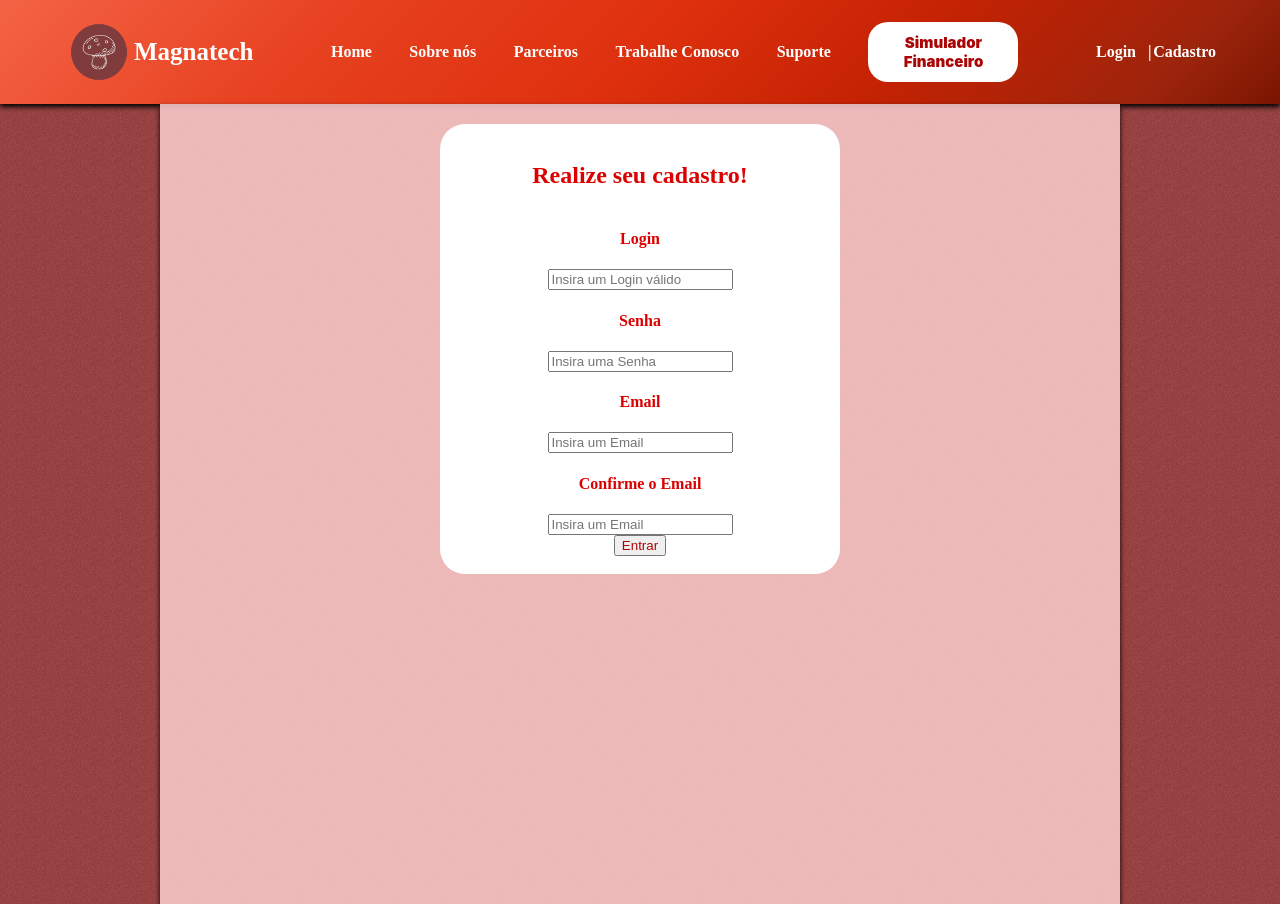
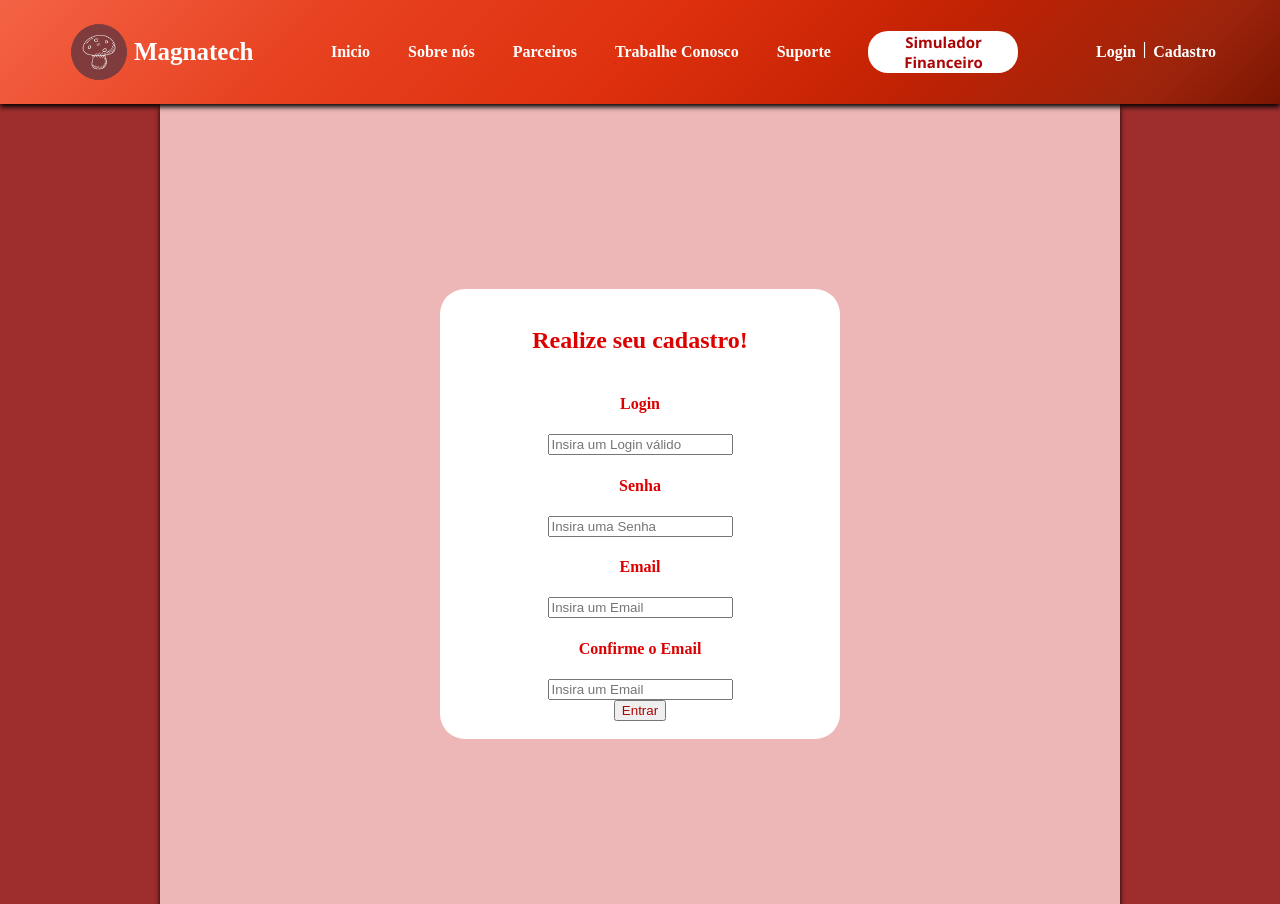
Before and after one commit to HeroldPassos/Magnatech-squad, a plain HTML site: page cadastro.html in a window 1280 px wide. Drawn offline with Linux system fonts and the light colour scheme.

Commit message:
Gabriel Felipe Correcoes 26/04/2022

```diff
--- a/cadastro.html
+++ b/cadastro.html
@@ -19,19 +19,20 @@
 			</a>
 
 			<ul class="navbar">
-        <li> <a class="nav-itens" href="index.html">Home</a> </li>
-        <li> <a class="nav-itens" href="">Sobre nós</a> </li>
-        <li> <a class="nav-itens" href="">Parceiros</a> </li>
-        <li> <a class="nav-itens" href="">Trabalhe Conosco</a> </li>
-        <li> <a class="nav-itens" href="">Suporte</a></li>
+				<li><a class="nav-itens" href="index.html">Inicio</a></li>
+				<li><a class="nav-itens" href="">Sobre nós</a></li>
+				<li><a class="nav-itens" href="">Parceiros</a></li>
+				<li><a class="nav-itens" href="">Trabalhe Conosco</a></li>
+				<li><a class="nav-itens" href="">Suporte</a></li>
 			</ul>
-      <button class="botao"><a class="btn" href="calculadora.html">Simulador Financeiro</a> </button>
+			<a class="btn" href="calculadora.html"><button class="botao">Simulador Financeiro</button></a>
 
 			<div class="login">
 				<ul class="usuario">
-          <li> <a class="nav-itens" href="login.html">Login</a> &nbsp; |</li>
+					<li> <a class="nav-itens" href="login.html">Login</a></li> |
 					<li> <a class="nav-itens" href="cadastro.html">Cadastro</a> </li>
 				</ul>
+			</div>
 		</div>
 	</div>
 	<!-- termino da header -->
@@ -44,8 +45,8 @@
 				<h2>Realize seu cadastro!</h2>
 				<h4>Login</h4> <input type="text" id="in_login" placeholder="Insira um Login válido">
 				<h4>Senha</h4> <input type="password" id="in_password" placeholder="Insira uma Senha">
-            <h4>Email</h4> <input type="text" id="in_email1" placeholder="Insira um Email">
-            <h4>Confirme o Email</h4> <input type="text" id="in_email2" placeholder="Insira um Email">
+				<h4>Email</h4> <input type="email" id="in_email1" placeholder="Insira um Email">
+				<h4>Confirme o Email</h4> <input type="email" id="in_email2" placeholder="Insira um Email">
 
 				<button class="btn" onclick="funcao()">Entrar</button>
 
--- a/estiloCSS/layout.css
+++ b/estiloCSS/layout.css
@@ -1,17 +1,17 @@
-body{
-    margin: 0px ;
+body {
+    margin: 0px;
     font-family: ecosis;
     background-color: rgb(158, 46, 46);
-    background-image: url(../imgs/plano\ de\ fundo.png);
+    /* background-image: url(../imgs/plano\ de\ fundo.png); */
 }
 
 .header {
-    background: rgb(244,99,69);
-    background: linear-gradient(135deg, rgba(244,99,69,1) 0%, rgba(231,66,33,1) 25%, rgba(222,48,14,1) 50%, rgba(195,34,3,1) 70%, rgba(156,36,12,1) 90%, rgba(122,21,1,1) 100%);
+    background: rgb(244, 99, 69);
+    background: linear-gradient(135deg, rgba(244, 99, 69, 1) 0%, rgba(231, 66, 33, 1) 25%, rgba(222, 48, 14, 1) 50%, rgba(195, 34, 3, 1) 70%, rgba(156, 36, 12, 1) 90%, rgba(122, 21, 1, 1) 100%);
     height: 13vh;
     width: 100%;
     font-weight: bold;
-    box-shadow: 0px 3px  5px black;
+    box-shadow: 0px 3px 5px black;
     position: relative;
 }
 
@@ -21,15 +21,14 @@ body{
     align-items: center;
 }
 
-.container{
+.container {
     width: 90%;
     display: flex;
     margin: auto;
-
 }
 
-.icone-logo{
-    color:#FFFFFF;
+.icone-logo {
+    color: #FFFFFF;
     display: flex;
     align-items: center;
     justify-content: space-between;
@@ -38,7 +37,7 @@ body{
     margin: 0px;
 }
 
-.navbar{
+.navbar {
     width: 500px;
     display: flex;
     justify-content: space-between;
@@ -46,36 +45,55 @@ body{
     /* padding: 0; */
 }
 
-.itens{
+.itens {
     transition: 1s;
 }
 
-.itens:hover{
-    -webkit-transform:scale(1.2);
+.itens:hover {
+    -webkit-transform: scale(1.2);
     -ms-transform: scale(1.2);
-    transform:scale(1.2);
+    transform: scale(1.2);
 }
 
-.nav-itens{
-    color:#FFFFFF;
+.nav-itens {
+    color: #FFFFFF;
     text-decoration: none;
+
+    display: block;
+    position: relative;
+    padding: 0.2em 0;
+    overflow: hidden;
 }
 
 .nav-itens:active {
     color: #AAAAAA;
 }
 
-/* .itens-navbar{
-    border:2px solid black;
-} */
+  /* Fade in */
+  .nav-itens::after {
+    content: '';
+    position: absolute;
+    bottom: 0;
+    left: 0;
+    width: 100%;
+    height: 0.1em;
+    background-color: #770055;
+    transition: transform 300ms;
+    transform: translate(-100%, 0);
+}
+
+  .nav-itens:hover::after,
+  .nav-itens:focus::after{
+    transform: translate(0, 0);
+  }
 
 .botao {
     background-color: white;
     border-radius: 20px;
-    height: 60px;
+    height: 80%;
     width: 150px;
     border: none;
-    font-family: -apple-system, BlinkMacSystemFont, 'Segoe UI', Roboto, Oxygen, Ubuntu, Cantarell, 'Open Sans', 'Helvetica Neue', sans-serif;
+    font-family: 'Segoe UI', 'Open Sans', 'Helvetica Neue', sans-serif;
     font-size: 15px;
     color: #AC0505;
     font-weight: bolder;
@@ -83,12 +101,13 @@ body{
 }
 
 .botao:hover {
-    -webkit-transform:scale(1.10);
+    -webkit-transform: scale(1.10);
     -ms-transform: scale(1.10);
-    transform:scale(1.10);
+    transform: scale(1.10);
     /* transition: 1s; */
 }
-.btn{
+
+.btn {
     text-decoration: none;
     color: #AC0505;
 }
@@ -97,7 +116,7 @@ body{
     width: 160px;
 }
 
-.usuario{
+.usuario {
     list-style: none;
     display: flex;
     justify-content: space-between;
@@ -106,7 +125,7 @@ body{
 
 /* inicio banner */
 
-.banner{
+.banner {
     background-color: rgba(247, 199, 199, 0.897);
     height: 100vh;
     width: 75%;
@@ -115,7 +134,6 @@ body{
     margin: auto;
     box-shadow: 0px 3px 5px black;
     flex-direction: column;
-
 }
 
 .banner .card {
@@ -132,7 +150,7 @@ body{
     margin-top: 20px;
 }
 
-.card .line{
+.card .line {
     display: flex;
     justify-content: space-between;
     width: 93%;
@@ -147,16 +165,17 @@ body{
     border-radius: 15px;
     padding: 50px;
 }
+
 /* fim banner */
 
 /* inicio rodapé */
 
-.baseboard  {
+.baseboard {
     height: 100px;
     display: flex;
     align-items: center;
-    background: rgb(244,99,69);
-    background: linear-gradient(315deg, rgba(244,99,69,1) 0%, rgba(231,66,33,1) 25%, rgba(222,48,14,1) 50%, rgba(195,34,3,1) 70%, rgba(156,36,12,1) 90%, rgba(122,21,1,1) 100%);
-    box-shadow: 3px 0px  5px black;
+    background: rgb(244, 99, 69);
+    background: linear-gradient(315deg, rgba(244, 99, 69, 1) 0%, rgba(231, 66, 33, 1) 25%, rgba(222, 48, 14, 1) 50%, rgba(195, 34, 3, 1) 70%, rgba(156, 36, 12, 1) 90%, rgba(122, 21, 1, 1) 100%);
+    box-shadow: 3px 0px 5px black;
     position: relative;
 }
```
Also changed, not shown: calculadora.html (+10 -12 lines), index.html (+7 -7 lines), login.html (+8 -7 lines). Lines whose indentation alone changed are shown as unchanged.
